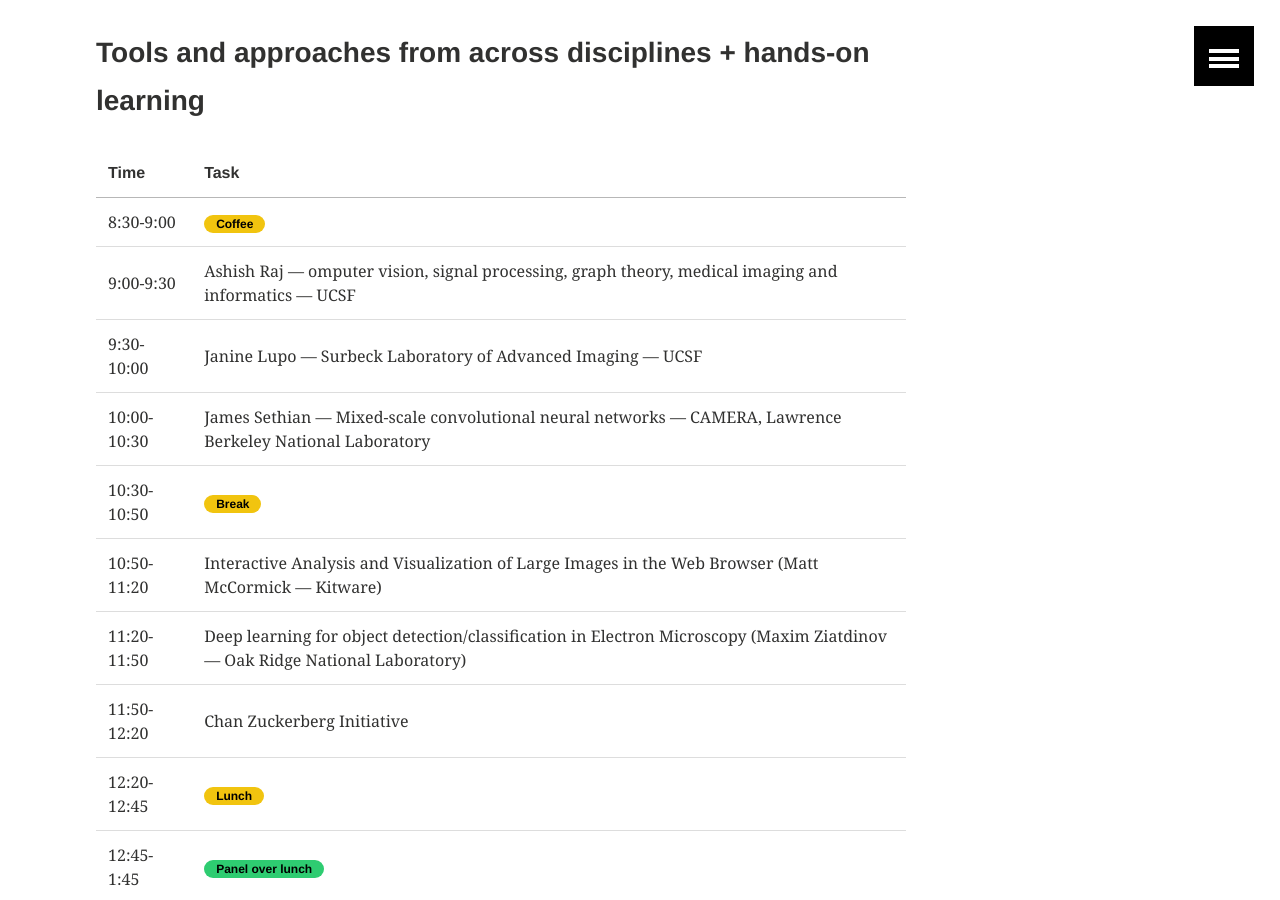
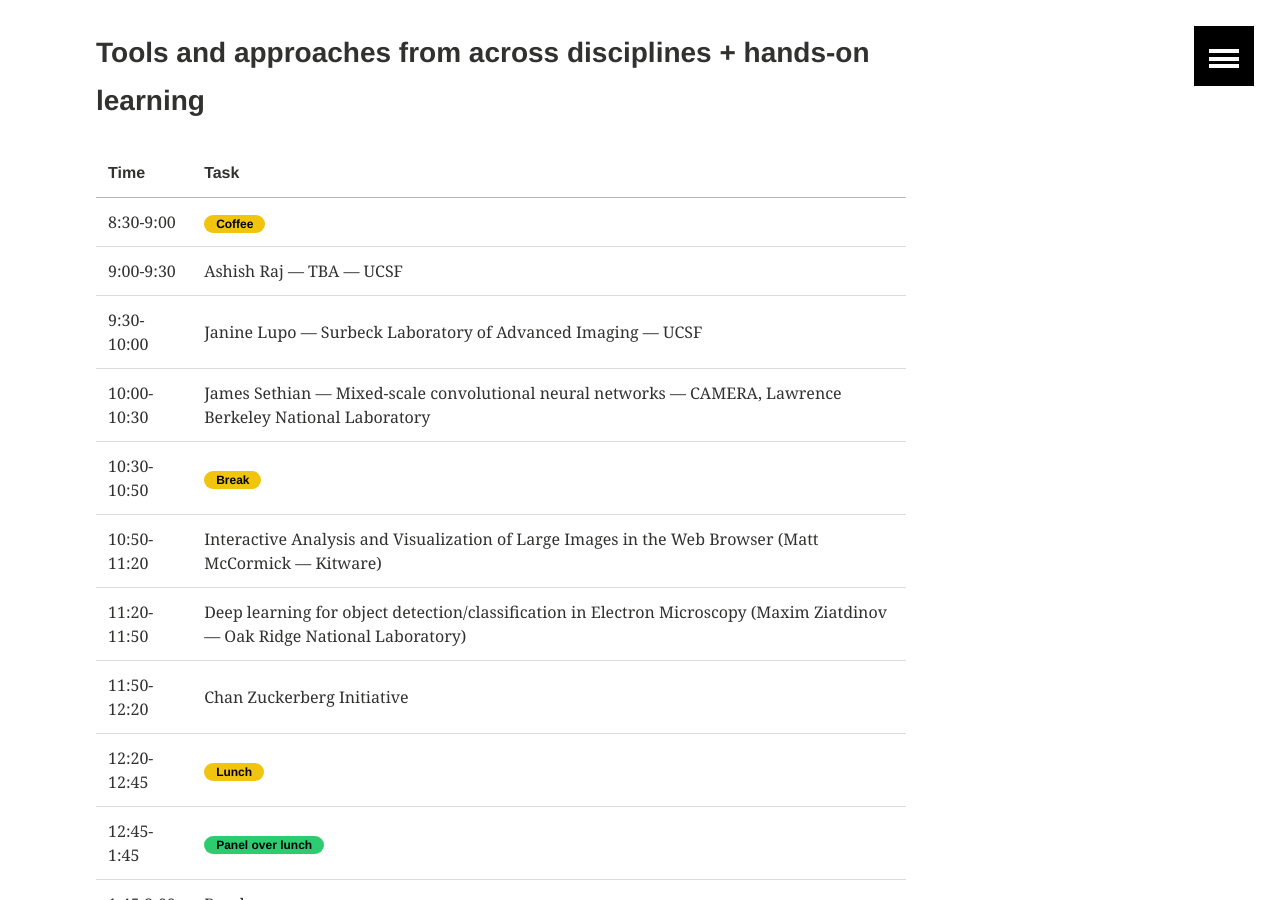
Before and after one commit to imagexd/imagexd.github.io, a Jekyll site: the page built from programs/imagexd2018.md, in a window 1280 px wide and 900 px high, scrolled down 2259 px. Built offline with Jekyll 4.4.1, drawn with Linux system fonts in a browser that asks for light colours.

Commit message:
Program update

```diff
--- a/programs/imagexd2018.md
+++ b/programs/imagexd2018.md
@@ -72,7 +72,7 @@
 |:------------|:--------|
 | 8:30-9:00   | <span class="badge warning">Coffee</span>  |
 |----
-| 9:00-9:30   | Ashish Raj --- omputer vision, signal processing, graph theory, medical imaging and informatics --- UCSF  |
+| 9:00-9:30   | Ashish Raj --- TBA --- UCSF |
 | 9:30-10:00  | Janine Lupo --- Surbeck Laboratory of Advanced Imaging --- UCSF |
 | 10:00-10:30 | James Sethian --- Mixed-scale convolutional neural networks --- CAMERA, Lawrence Berkeley National Laboratory |
 |----
```
